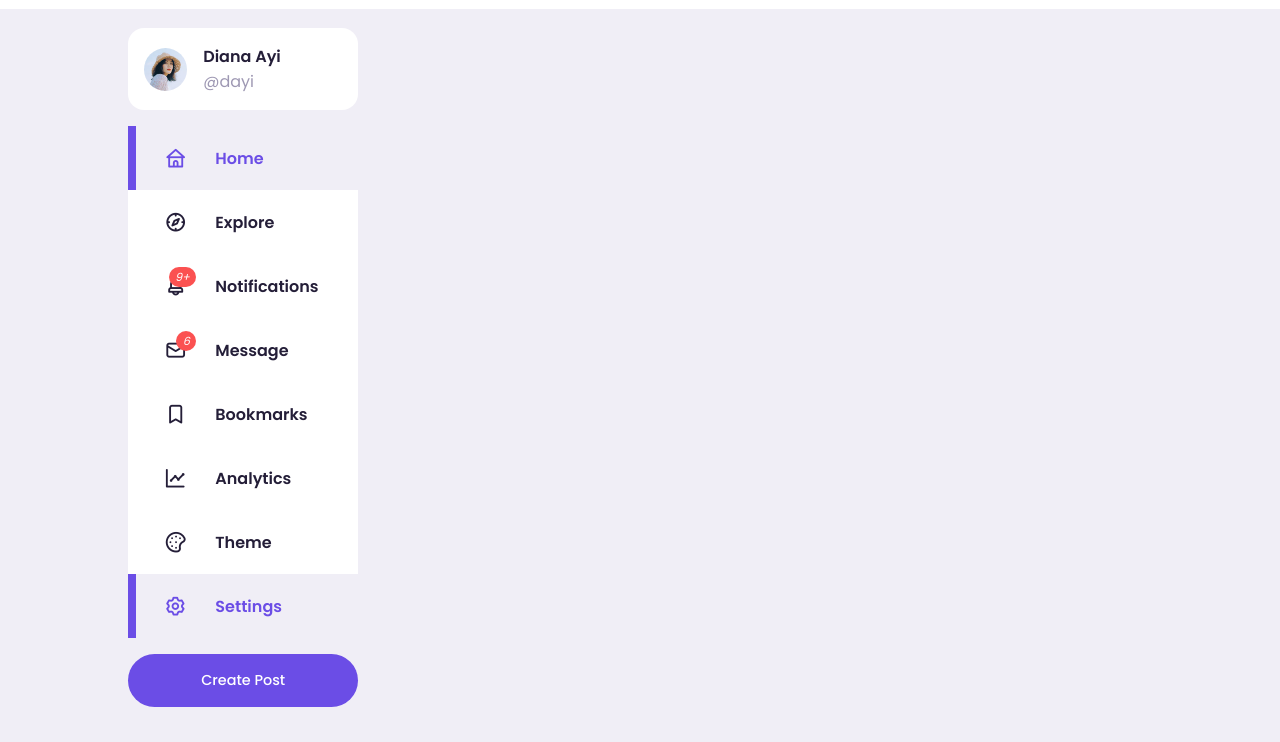
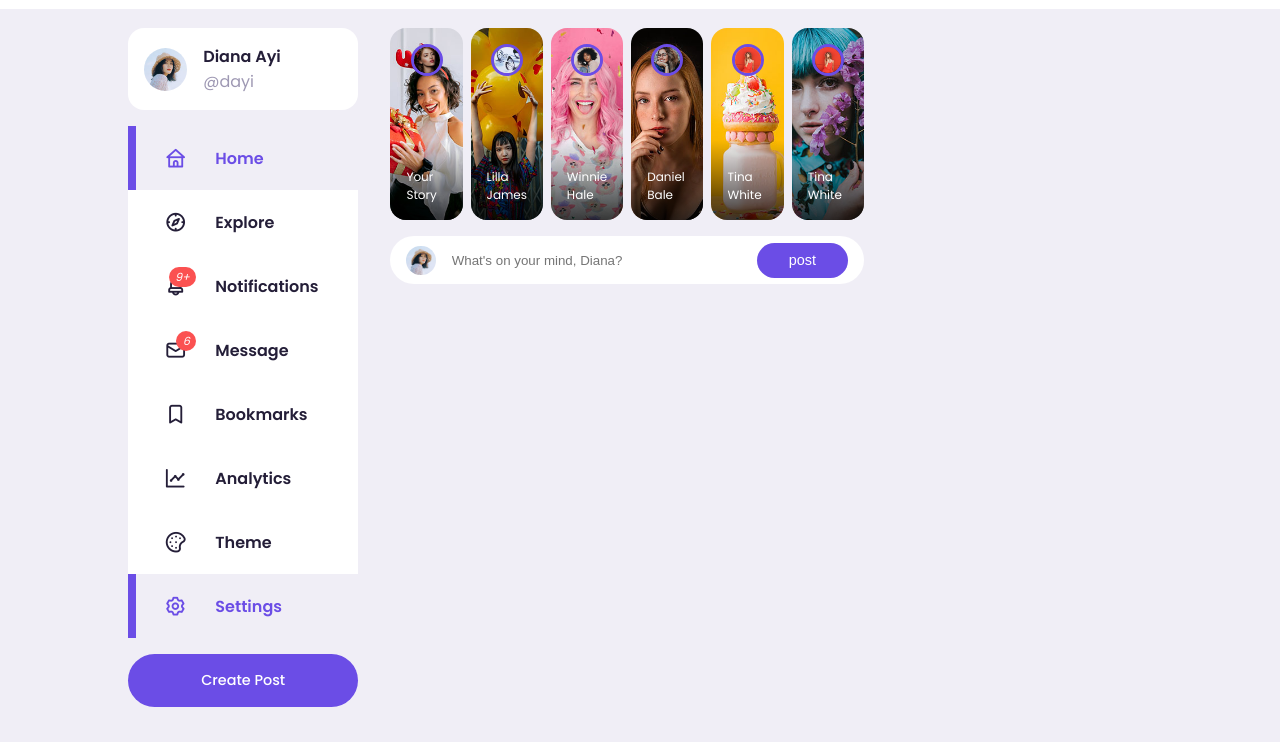
Before and after one commit to aegislsy/SocialWeb, a plain HTML site: page index.html in a window 1280 px wide. Shown: the part 58-800 px from the top of the page. Drawn offline with nearby package versions, Linux system fonts and the light colour scheme.

Commit message:
stories style

```diff
--- a/css/style.css
+++ b/css/style.css
@@ -273,3 +273,87 @@ main .container .left .profile {
 .left .notifications-popup small {
   display: block;
 }
+
+/* -------------------- MIDDLE ----------------- */
+.middle .stories {
+  display: flex;
+  justify-content: space-between;
+  height: 12rem;
+  gap: 0.5rem;
+}
+
+.middle .stories .story {
+  padding: var(--card-padding);
+  border-radius: var(--card-border-radius);
+  display: flex;
+  flex-direction: column;
+  justify-content: space-between;
+  align-items: center;
+  color: white;
+  font-size: 0.75rem;
+  width: 100%;
+  position: relative;
+  overflow: hidden;
+}
+
+.middle .stories .story::before {
+  content: "";
+  display: block;
+  width: 100%;
+  height: 5rem;
+  background: linear-gradient(transparent, rgba(0, 0, 0, 0.75));
+  position: absolute;
+  bottom: 0;
+}
+
+.middle .stories .story .name {
+  z-index: 2;
+}
+
+.middle .stories .story:nth-child(1) {
+  background: url("/images/story-1.jpg") no-repeat center center/cover;
+}
+
+.middle .stories .story:nth-child(2) {
+  background: url("/images/story-2.jpg") no-repeat center center/cover;
+}
+.middle .stories .story:nth-child(3) {
+  background: url("/images/story-3.jpg") no-repeat center center/cover;
+}
+.middle .stories .story:nth-child(4) {
+  background: url("/images/story-4.jpg") no-repeat center center/cover;
+}
+.middle .stories .story:nth-child(5) {
+  background: url("/images/story-5.jpg") no-repeat center center/cover;
+}
+.middle .stories .story:nth-child(6) {
+  background: url("/images/story-6.jpg") no-repeat center center/cover;
+}
+
+.middle .story .profile-photo {
+  width: 2rem;
+  height: 2rem;
+  align-items: start;
+  border: 3px solid var(--color-primary);
+}
+
+/* ------------------------- CREATE POST --------------------- */
+.middle .create-post {
+  width: 100%;
+  display: flex;
+  align-items: center;
+  justify-content: space-between;
+  margin-top: 1rem;
+  background: var(--color-white);
+  padding: 0.4rem var(--card-padding);
+  border-radius: var(--border-radius);
+}
+
+.middle .create-post input[type="text"] {
+  justify-self: start;
+  width: 100%;
+  padding-left: 1rem;
+  background: transparent;
+  color: var(--color-dark);
+  margin-right: 1rem;
+}
--- a/index.html
+++ b/index.html
@@ -154,7 +154,60 @@
           <label for="create-post" class="btn btn-primary">Create Post</label>
         </div>
         <!------------------- MIDDLE -------------------->
-        <div class="middle"></div>
+        <div class="middle">
+          <!--------------------- STORIES --------------------->
+          <div class="stories">
+            <div class="story">
+              <div class="profile-photo">
+                <img src="images/profile-6.jpg" />
+              </div>
+              <p class="name">Your Story</p>
+            </div>
+            <div class="story">
+              <div class="profile-photo">
+                <img src="images/profile-2.jpg" />
+              </div>
+              <p class="name">Lilla James</p>
+            </div>
+            <div class="story">
+              <div class="profile-photo">
+                <img src="images/profile-3.jpg" />
+              </div>
+              <p class="name">Winnie Hale</p>
+            </div>
+            <div class="story">
+              <div class="profile-photo">
+                <img src="images/profile-4.jpg" />
+              </div>
+              <p class="name">Daniel Bale</p>
+            </div>
+            <div class="story">
+              <div class="profile-photo">
+                <img src="images/profile-5.jpg" />
+              </div>
+              <p class="name">Tina White</p>
+            </div>
+            <div class="story">
+              <div class="profile-photo">
+                <img src="images/profile-5.jpg" />
+              </div>
+              <p class="name">Tina White</p>
+            </div>
+          </div>
+          <!----------------------- END OF STORIES -------------------->
+          <form class="create-post">
+            <div class="profile-photo">
+              <img src="images/profile-1.jpg" />
+            </div>
+            <input
+              type="text"
+              placeholder="What's on your mind, Diana?"
+              id="create-post"
+            />
+            <input type="submit" value="post" class="btn btn-primary" />
+          </form>
+        </div>
+
         <!------------------ RIGHT --------------------->
         <div class="right"></div>
       </div>
```
